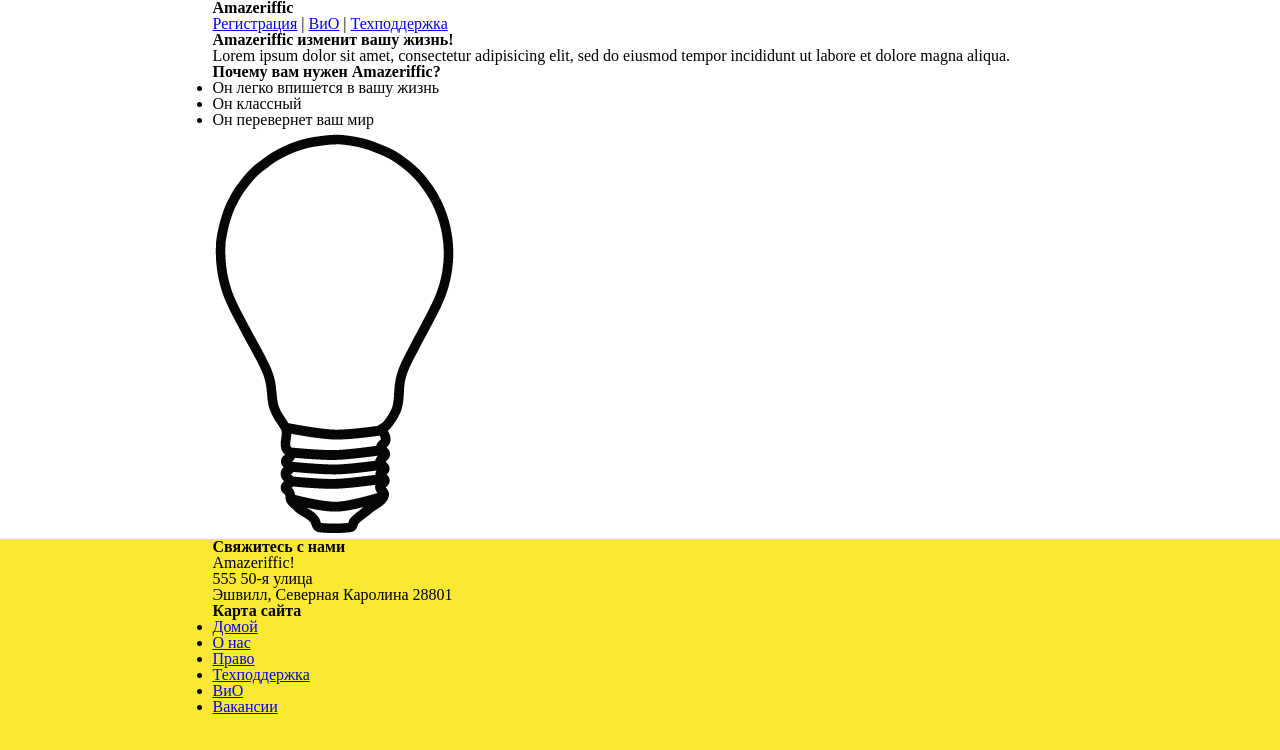
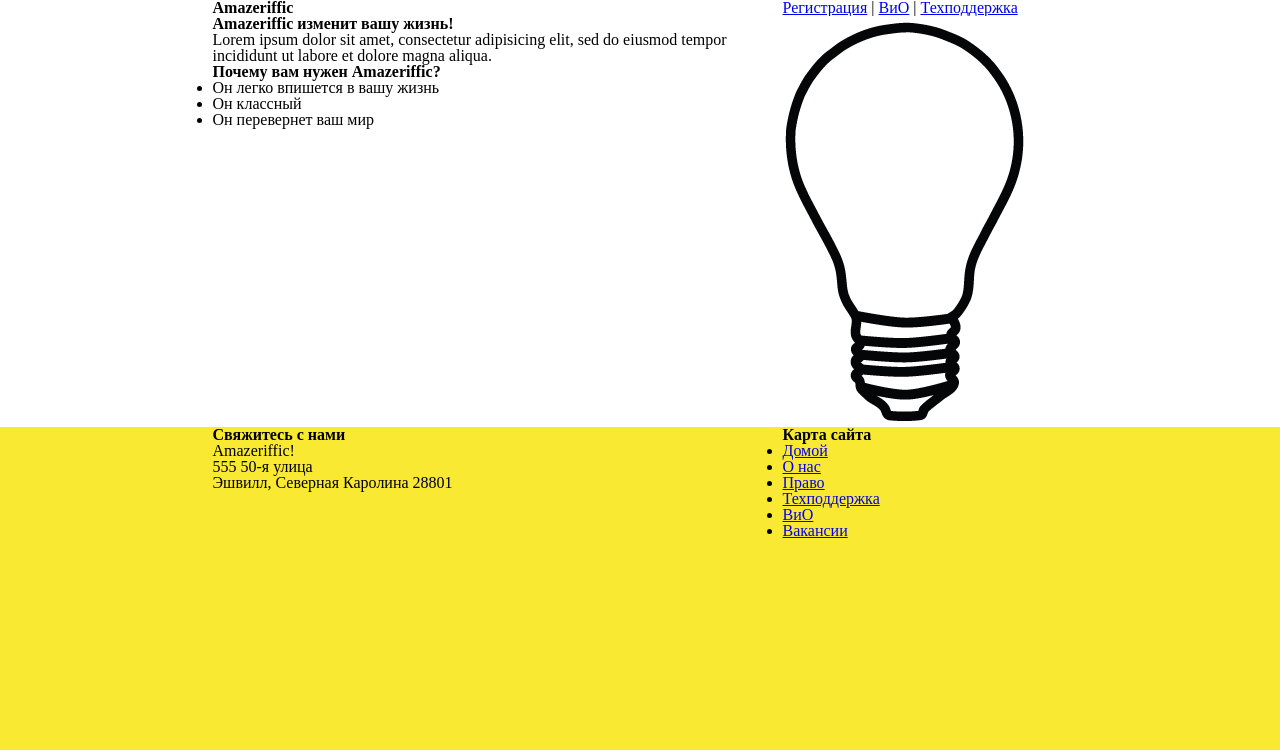
Before and after one commit to vvgulyaev/WebProject, a plain HTML site: page Amazeriffic/index.html in a window 1280 px wide. Drawn offline with Linux system fonts and the light colour scheme.

Commit message:
Amazerrific with css and columns

```diff
--- a/Amazeriffic/index.html
+++ b/Amazeriffic/index.html
@@ -10,6 +10,7 @@
 		<header>
 			<div class="container">
 				<h1>Amazeriffic</h1>
+				<nav>
 					<a href="#">Регистрация</a> |
 					<a href="faq.html">ВиО</a> |
 					<a href="#">Техподдержка</a>
@@ -18,6 +19,7 @@
 		</header>
 		<main>
 			<div class="container">
+				<div class="left">
 					<h2>Amazeriffic изменит вашу жизнь!</h2>
 					<p>Lorem ipsum dolor sit amet, consectetur adipisicing elit, sed do
 					eiusmod tempor incididunt ut labore et dolore magna aliqua.</p>
@@ -27,7 +29,10 @@
 						<li>Он классный</li>
 						<li>Он перевернет ваш мир</li>
 					</ul>
+				</div>
+				<div class="right">
 					<img src="lightbulb.png" alt="Изображение лампочки">
+				</div>
 			</div>
 		</main>
 		<footer>
--- a/Amazeriffic/style.css
+++ b/Amazeriffic/style.css
@@ -9,8 +9,41 @@ header .container, main .container, footer .container {
 	margin: auto;
 }
 header {
-	background: white;
-}
+			background: white;
+			overflow: auto;
+		}
+header h1 {
+			float: left;
+			width: 570px;
+			}
+header nav {
+			float: right;
+			width: 285px;
+			}
 main {
 	background: white;
+	overflow: auto;
 }
+
+.left {
+			float: left;
+			width: 570px;
+			/*overflow: auto;*/
+			}
+.right {
+			float: right;
+			width: 285px;
+			/*overflow: auto;*/
+			}
+
+footer {
+		clear: both;
+		}
+.contact {
+			float: left;
+			width: 570px;
+			}
+.sitemap {
+			float: right;
+			width: 285px;
+			}
```
Lines whose indentation alone changed are shown as unchanged.
